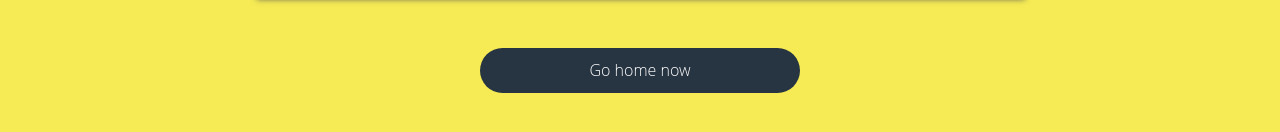
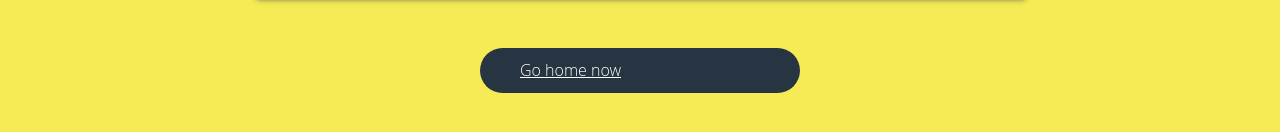
Before and after one commit to adamgonzls/404-page, a website: page index.html in a window 1280 px wide. Shown: the part 512-644 px from the top of the page. Drawn offline with nearby package versions, Linux system fonts and the light colour scheme.

Commit message:
update markup

```diff
--- a/index.html
+++ b/index.html
@@ -26,7 +26,7 @@
 
 			</div>
 
-			<button class="btn-action">Go home now</button>
+			<a class="btn-action" href="">Go home now</a>
 
 		</div>
 
```
